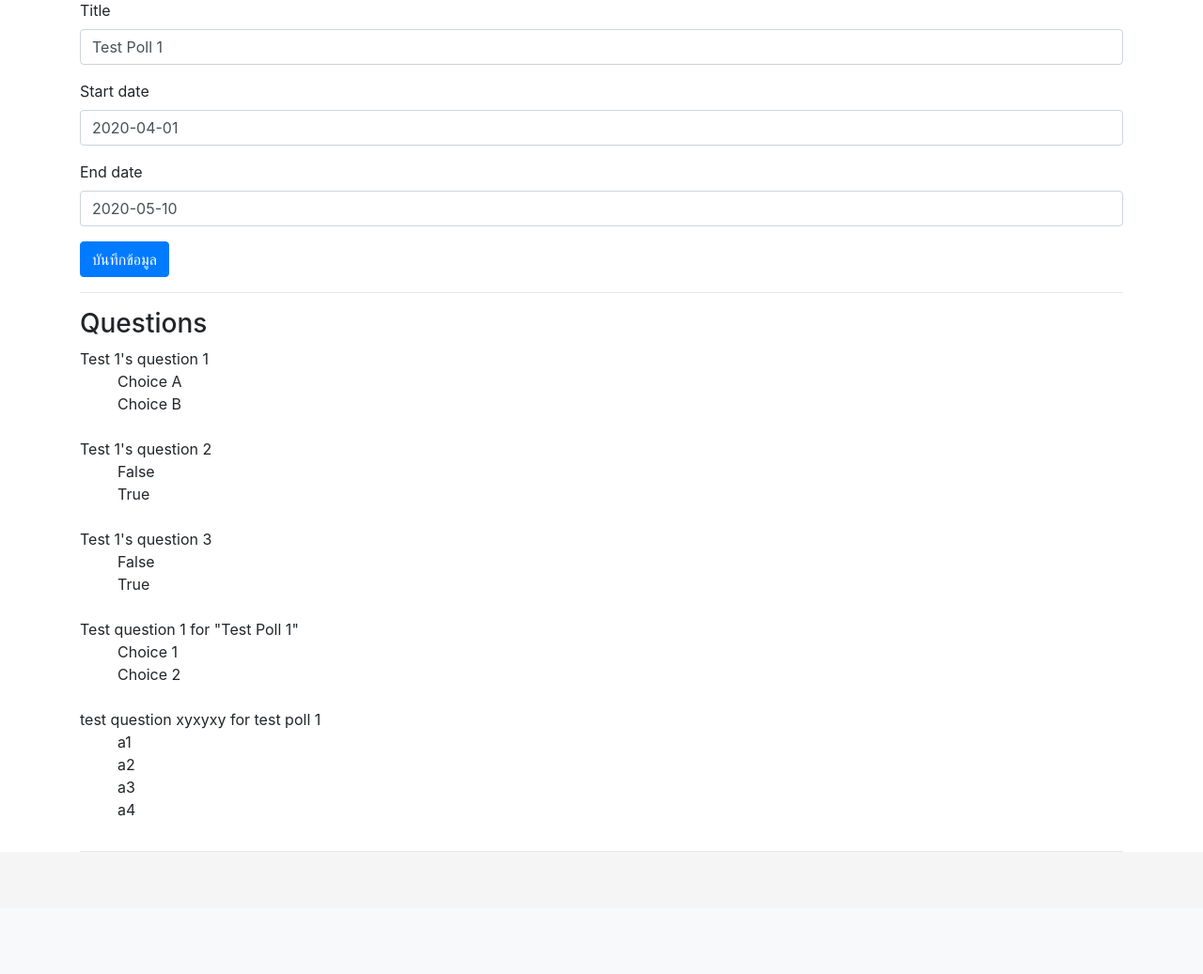
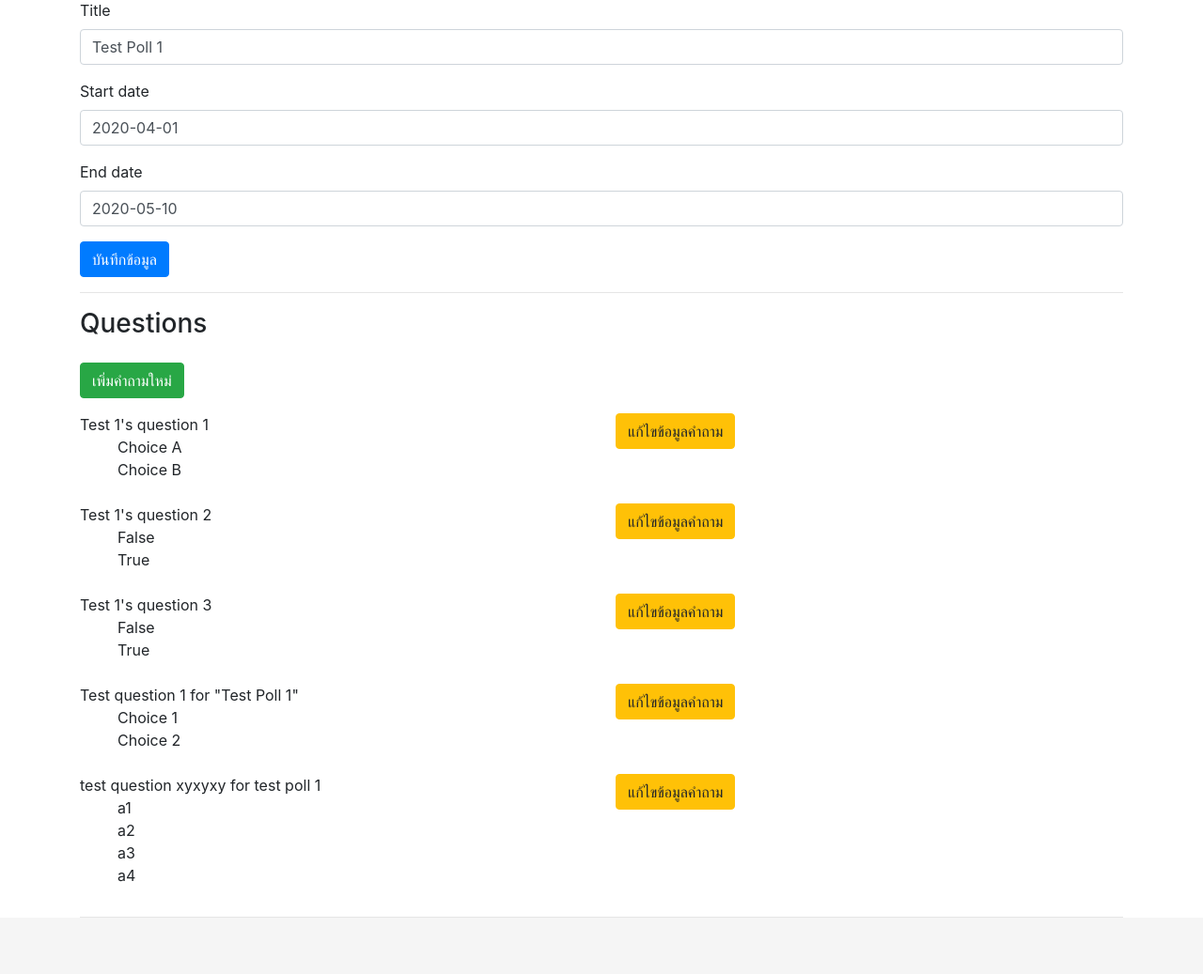
Before and after one commit to Peechanok/forclips, a Django app: page /polls/update/1/ in a window 1280 px wide. Shown: the part 137-1174 px from the top of the page at 94% size. Before the commit the page ends 1044 px from the top, so only its background shows below. Run offline with Django 3.2, Linux system fonts and the light colour scheme; a user stored in the database is signed in; data comes from the database, SQL or seed files in the repository; both versions use the stored data as it was after the commit; some libraries are stand-ins or nearby versions.

Commit message:
Key for WEEK 11 exercise 6 - Add 2 buttons to update poll page

```diff
--- a/polls/templates/polls/update.html
+++ b/polls/templates/polls/update.html
@@ -24,6 +24,7 @@
 <hr>
 {% if poll.question_set.count %}
 <h3>Questions</h3>
+<a class="btn btn-success my-3" href="{% url 'question_create' poll_id=poll.id %}">เพิ่มคำถามใหม่</a>
     {% for question in poll.question_set.all %}
     <div class="row mb-2">
         <div class="col-6">
@@ -34,6 +35,9 @@
                 {% endfor %}
             </ul>
         </div>
+        <div class="col-3">
+            <a class="btn btn-warning" href="{% url 'question_update' question_id=question.id %}">แก้ไขข้อมูลคำถาม</a>
+        </div>
     </div>
     {% endfor %}
 <hr>
```
Also changed, not shown: db.sqlite3.
